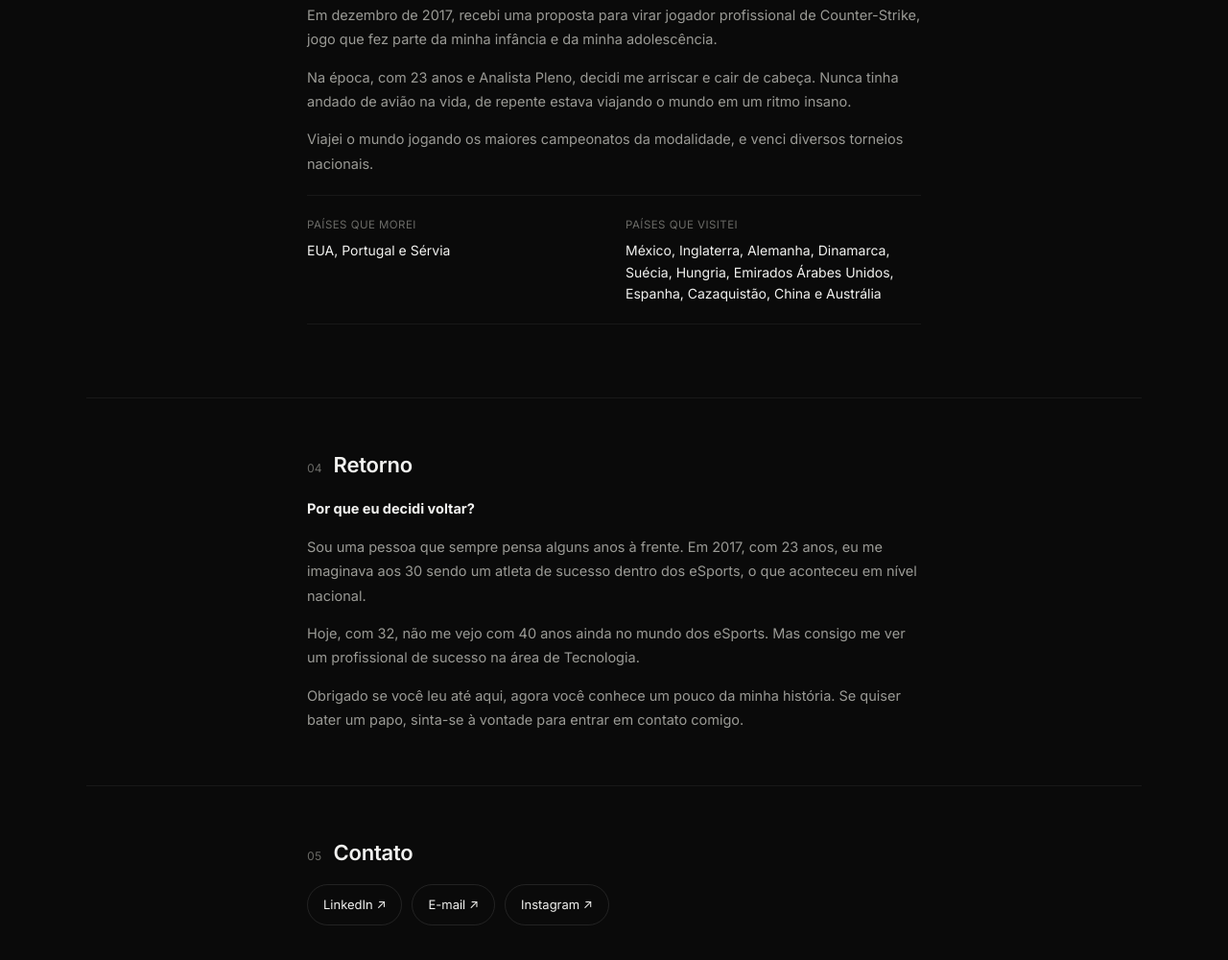
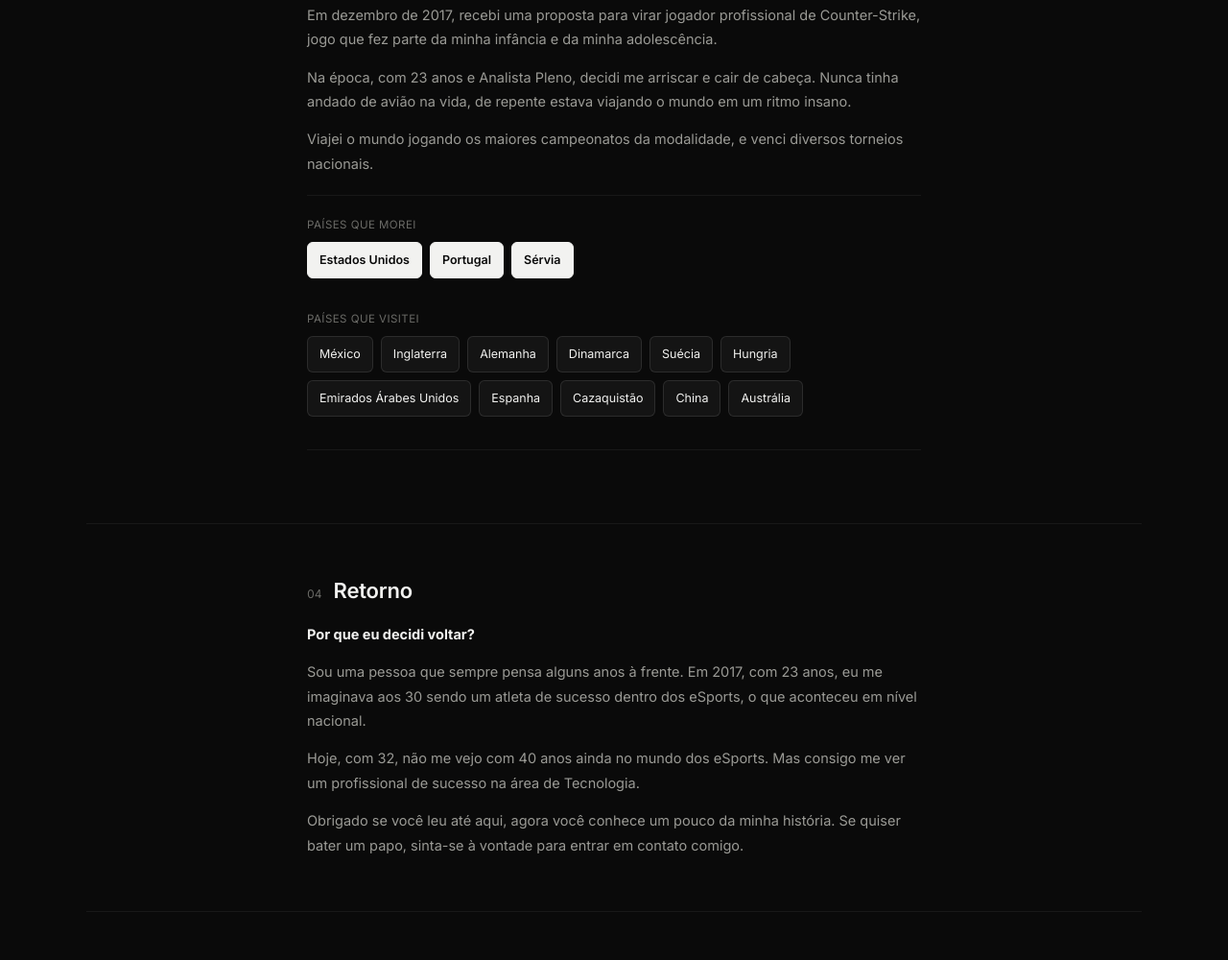
Before and after one commit to JhonatanSilva94/jhonatan-portfolio, a plain HTML site: page frontend/index.html in a window 1280 px wide. Shown: the part 1565-2565 px from the top of the page at 96% size. Drawn offline with Linux system fonts and the light colour scheme.

Commit message:
Atualização países

```diff
--- a/frontend/index.html
+++ b/frontend/index.html
@@ -119,16 +119,32 @@ AWS Certified Cloud Practitioner
             Viajei o mundo jogando os maiores campeonatos da modalidade, e venci diversos torneios nacionais.
           </p>
 
-          <dl class="stat-grid">
-            <div class="stat-item">
-              <dt>Países que morei</dt>
-              <dd>EUA, Portugal e Sérvia</dd>
+          <div class="countries">
+            <div class="countries-group">
+              <span class="countries-label">Países que morei</span>
+              <div class="tag-list">
+                <span class="tag tag-lived">Estados Unidos</span>
+                <span class="tag tag-lived">Portugal</span>
+                <span class="tag tag-lived">Sérvia</span>
+              </div>
             </div>
-            <div class="stat-item">
-              <dt>Países que visitei</dt>
-              <dd>México, Inglaterra, Alemanha, Dinamarca, Suécia, Hungria, Emirados Árabes Unidos, Espanha, Cazaquistão, China e Austrália</dd>
+            <div class="countries-group">
+              <span class="countries-label">Países que visitei</span>
+              <div class="tag-list">
+                <span class="tag">México</span>
+                <span class="tag">Inglaterra</span>
+                <span class="tag">Alemanha</span>
+                <span class="tag">Dinamarca</span>
+                <span class="tag">Suécia</span>
+                <span class="tag">Hungria</span>
+                <span class="tag">Emirados Árabes Unidos</span>
+                <span class="tag">Espanha</span>
+                <span class="tag">Cazaquistão</span>
+                <span class="tag">China</span>
+                <span class="tag">Austrália</span>
+              </div>
             </div>
-          </dl>
+          </div>
         </div>
       </section>
 
--- a/frontend/styles.css
+++ b/frontend/styles.css
@@ -350,36 +350,31 @@ main {
   font-size: 12.5px;
 }
 
-/* ==================== STAT GRID (eSports) ==================== */
-.stat-grid {
-  display: grid;
-  grid-template-columns: repeat(2, 1fr);
-  gap: 24px;
+/* ==================== PAÍSES (eSports) ==================== */
+.countries {
+  display: flex;
+  flex-direction: column;
+  gap: 18px;
   margin: 20px 0;
   padding: 20px 0;
   border-top: 1px solid var(--border-soft);
   border-bottom: 1px solid var(--border-soft);
 }
 
-.stat-item dt {
+.countries-label {
+  display: block;
   font-size: 11.5px;
   text-transform: uppercase;
   letter-spacing: 0.04em;
   color: var(--text-faint);
-  margin-bottom: 6px;
+  margin-bottom: 8px;
 }
 
-.stat-item dd {
-  margin: 0;
-  color: var(--text);
-  font-size: 14px;
-  line-height: 1.6;
-}
-
-@media (max-width: 520px) {
-  .stat-grid {
-    grid-template-columns: 1fr;
-  }
+.tag-lived {
+  border-color: var(--text);
+  background: var(--text);
+  color: var(--bg);
+  font-weight: 600;
 }
 
 /* ==================== CONTATO ==================== */
```
